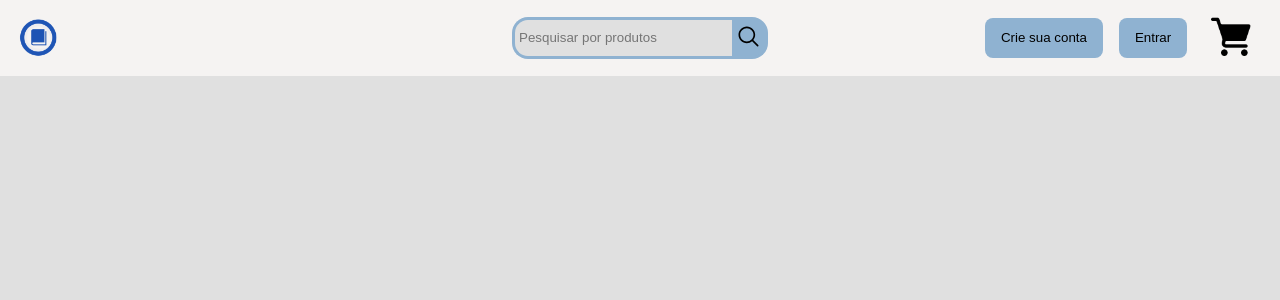
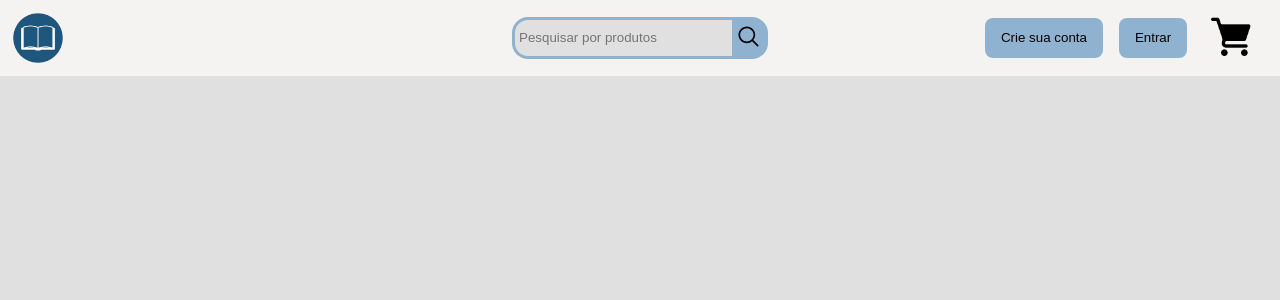
Before and after one commit to marcosvnDias/projeto-frontend-senai, an Angular app: page / in a window 1280 px wide. Shown: the top 300 px of the page. Built offline with nearby package versions, Linux system fonts and the light colour scheme.

Commit message:
[Header] Finalizado

```diff
--- a/src/app/header/header.component.html
+++ b/src/app/header/header.component.html
@@ -1,6 +1,6 @@
 <header id="header">
     <div id="logo-section" class="section">
-        <img id="logo" src="assets/logo.webp" alt=""/>
+        <img id="logo" src="assets/logo.png" alt=""/>
     </div>
     <div id="search-section" class="section">
         <div class="search">
```
Also changed, not shown: src/assets/logo.png (added).
